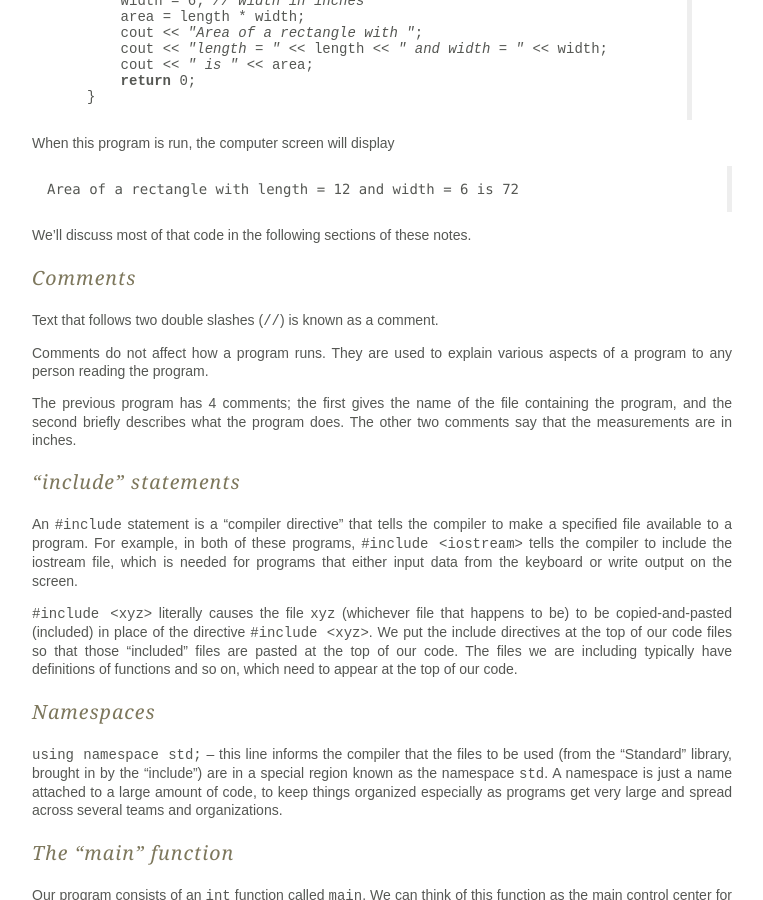
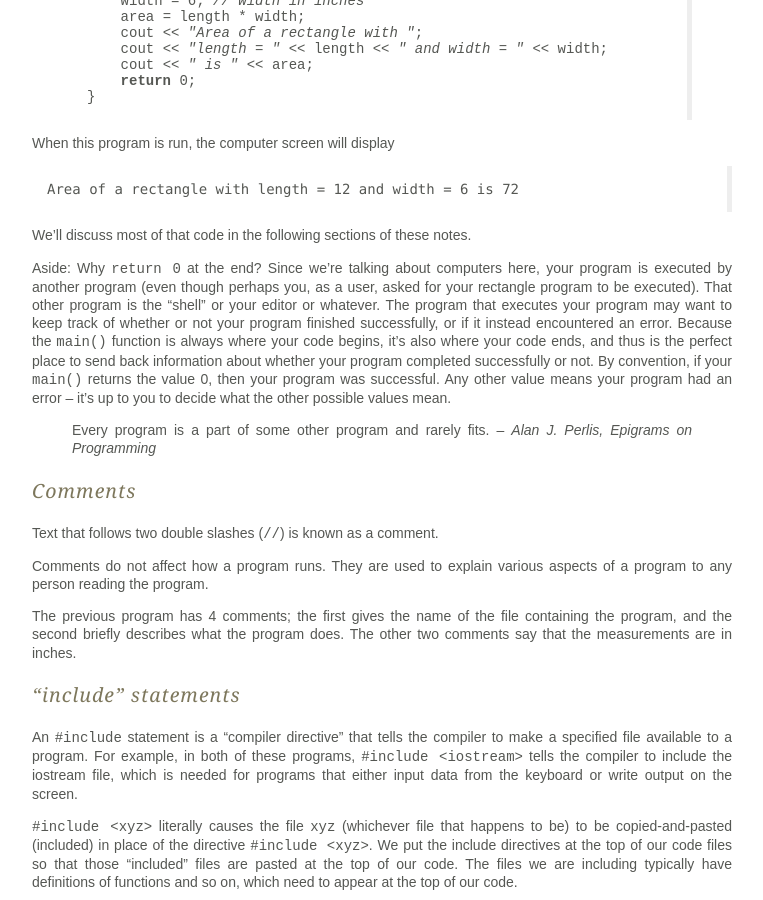
Before and after one commit to joshuaeckroth/cse230-website, a Jekyll site: the page built from lecture/introduction.markdown, in a window 1280 px wide and 900 px high, scrolled down 1956 px. Shown: the whole window, without its empty margins (258-1021 px from the left). Built offline with Jekyll 4.4.1, drawn with Linux system fonts in a browser that asks for light colours; Markdown is read by kramdown in place of the engine named in the settings.

Commit message:
Added more quotes and pushed the CC notice lower.

```diff
--- a/_layouts/default.html
+++ b/_layouts/default.html
@@ -29,7 +29,9 @@
 
             {{ content }}
 
+<div style="margin-top: 40px;">
 <span xmlns:dct="http://purl.org/dc/terms/" href="http://purl.org/dc/dcmitype/Text" property="dct:title" rel="dct:type">CSE 230 material</span> by <a xmlns:cc="http://creativecommons.org/ns#" href="http://cse230.artifice.cc" property="cc:attributionName" rel="cc:attributionURL">Joshua Eckroth</a> is licensed under a <a rel="license" href="http://creativecommons.org/licenses/by-nc-sa/3.0/">Creative Commons Attribution-NonCommercial-ShareAlike 3.0 Unported License</a>.
+</div>
         </div>
     </body>
 </html>
--- a/lecture/introduction.markdown
+++ b/lecture/introduction.markdown
@@ -120,6 +120,22 @@
 
 We'll discuss most of that code in the following sections of these notes.
 
+Aside: Why `return 0` at the end? Since we're talking about computers
+here, your program is executed by another program (even though perhaps
+you, as a user, asked for your rectangle program to be executed). That
+other program is the "shell" or your editor or whatever. The program
+that executes your program may want to keep track of whether or not
+your program finished successfully, or if it instead encountered an
+error. Because the `main()` function is always where your code begins,
+it's also where your code ends, and thus is the perfect place to send
+back information about whether your program completed successfully or
+not. By convention, if your `main()` returns the value 0, then your
+program was successful. Any other value means your program had an
+error -- it's up to you to decide what the other possible values mean.
+
+> Every program is a part of some other program and rarely fits. --
+> *Alan J. Perlis, Epigrams on Programming*
+
 ## Comments
 
 Text that follows two double slashes (`//`) is known as a comment.
--- a/lecture/loops.markdown
+++ b/lecture/loops.markdown
@@ -80,6 +80,9 @@
 case is `while(false)`. In this case, since the conditional is never true, the
 stuff inside the block never executes. We will see later that `while(true)`
 actually can be useful in a program, but `while(false)` is never useful.
+
+> A program without a loop and a variable isn't worth writing. --
+> *Alan J. Perlis, Epigrams on Programming*
 
 A loop can be stopped by two techniques. The first technique will be discussed
 now. A loop stops when the conditional is false. Consider this loop:
--- a/lecture/recursion.markdown
+++ b/lecture/recursion.markdown
@@ -87,6 +87,9 @@
 and instead make recursion really easy. With recursion, you can do a task
 repeatedly, if needed. But also with recursion, lots of hard problems become
 much simpler.
+
+> Recursion is the root of computation since it trades description for
+> time. -- *Alan J. Perlis, Epigrams on Programming*
 
 ## Chess, Tic Tac Toe, Checkers, etc.
 
--- a/lecture/summary.markdown
+++ b/lecture/summary.markdown
@@ -233,3 +233,8 @@
 
 (Coming soon: discussion of "classes" and object-oriented programming, and
 "template meta-programming")
+
+> It turns out that an eerie type of chaos can lurk just behind a
+> fa&ccedil;ade of order -- and yet, deep inside the chaos lurks an
+> even eerier type of order. -- *Douglas Hofstadter, Metamagical
+> Themas*
--- a/lecture/syllabus.markdown
+++ b/lecture/syllabus.markdown
@@ -2,6 +2,11 @@
 title: Syllabus
 layout: default
 ---
+
+> It goes against the grain of modern education to teach [students] to
+> program. What fun is there in making plans, acquiring discipline in
+> organizing thoughts, devoting attention to detail and learning to be
+> self-critical? -- *Alan J. Perlis, Epigrams on Programming*
 
 ## Grading
 
```
